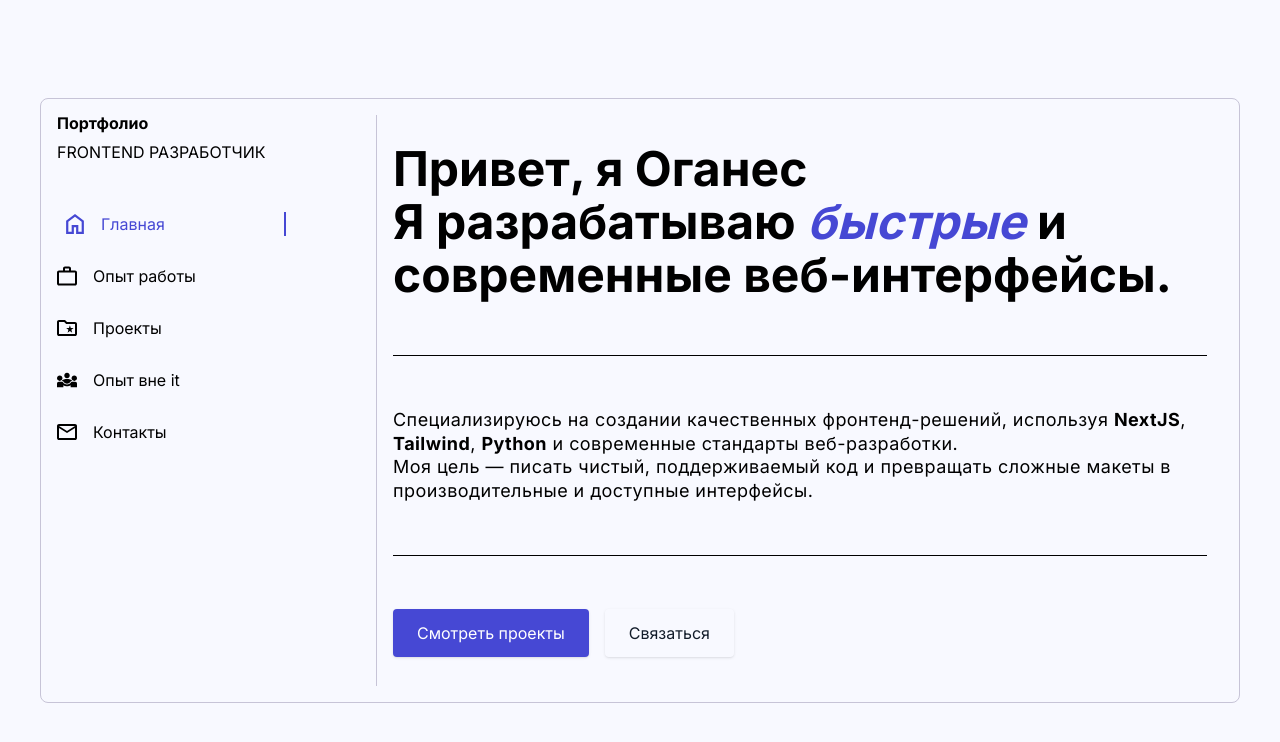
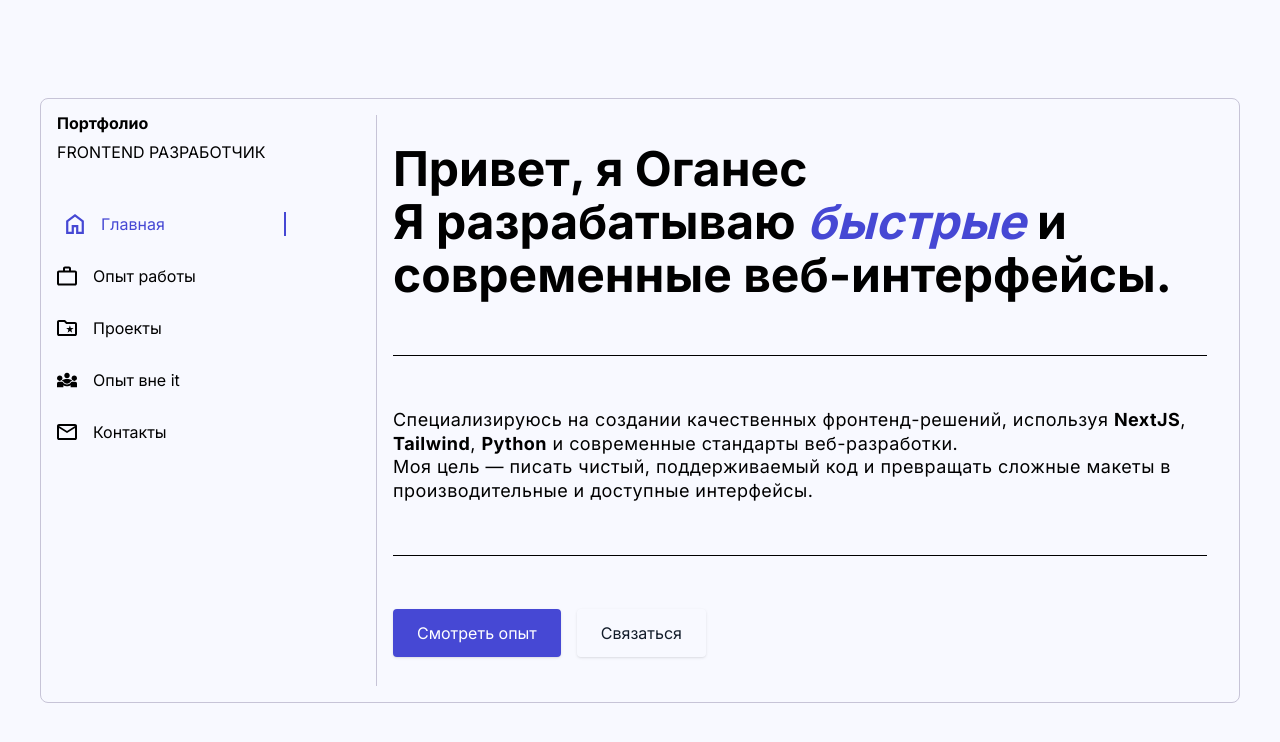
Before and after one commit to NBhey/profile, a Next.js app: page / in a window 1280 px wide. Shown: the top 742 px of the page. Built offline with nearby package versions, Linux system fonts and the light colour scheme.

Commit message:
refactor: поменять путь на опыт

```diff
--- a/app/page.tsx
+++ b/app/page.tsx
@@ -35,8 +35,8 @@ export default function Home() {
       </Typography>
       <hr />
       <div className="flex gap-x-4">
-        <Button href="projects" as={BUTTON_VIEW['LINK']} btnStyle="primary">
-          Смотреть проекты{' '}
+        <Button href="experience" as={BUTTON_VIEW['LINK']} btnStyle="primary">
+          Смотреть опыт{' '}
         </Button>
 
         <Button href="contacts" as={BUTTON_VIEW['LINK']} btnStyle="outlined">
```
